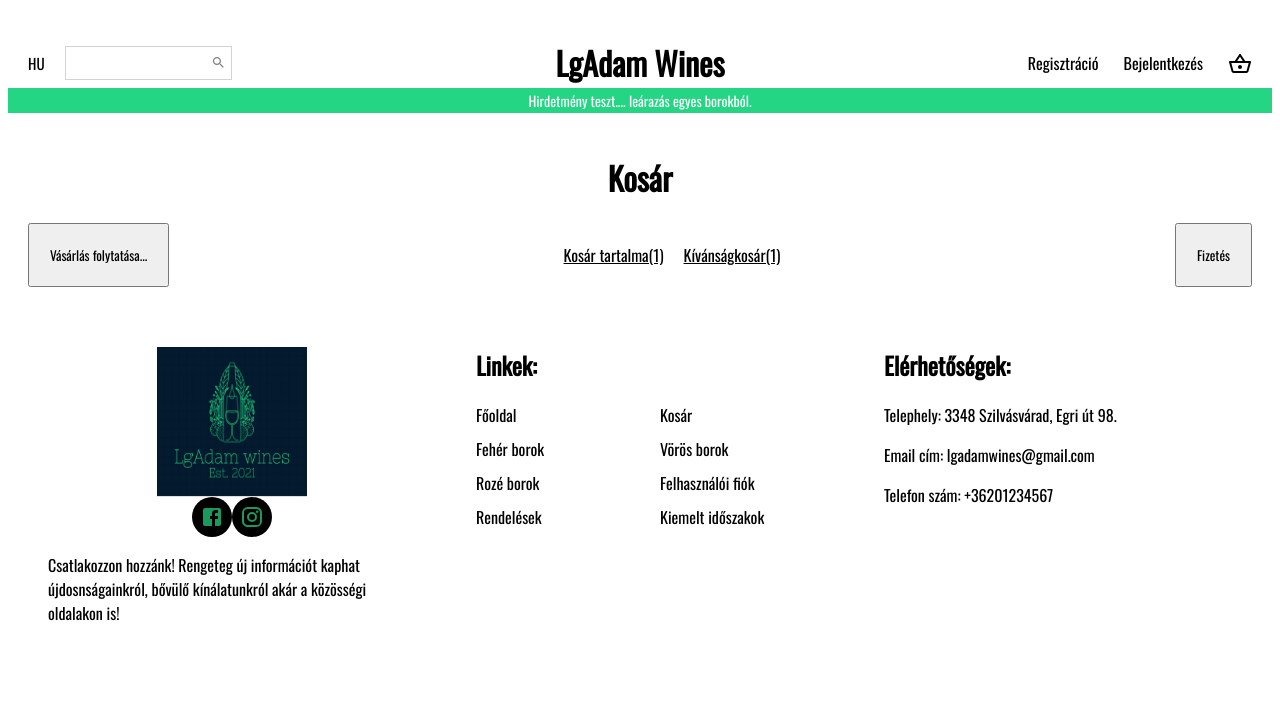
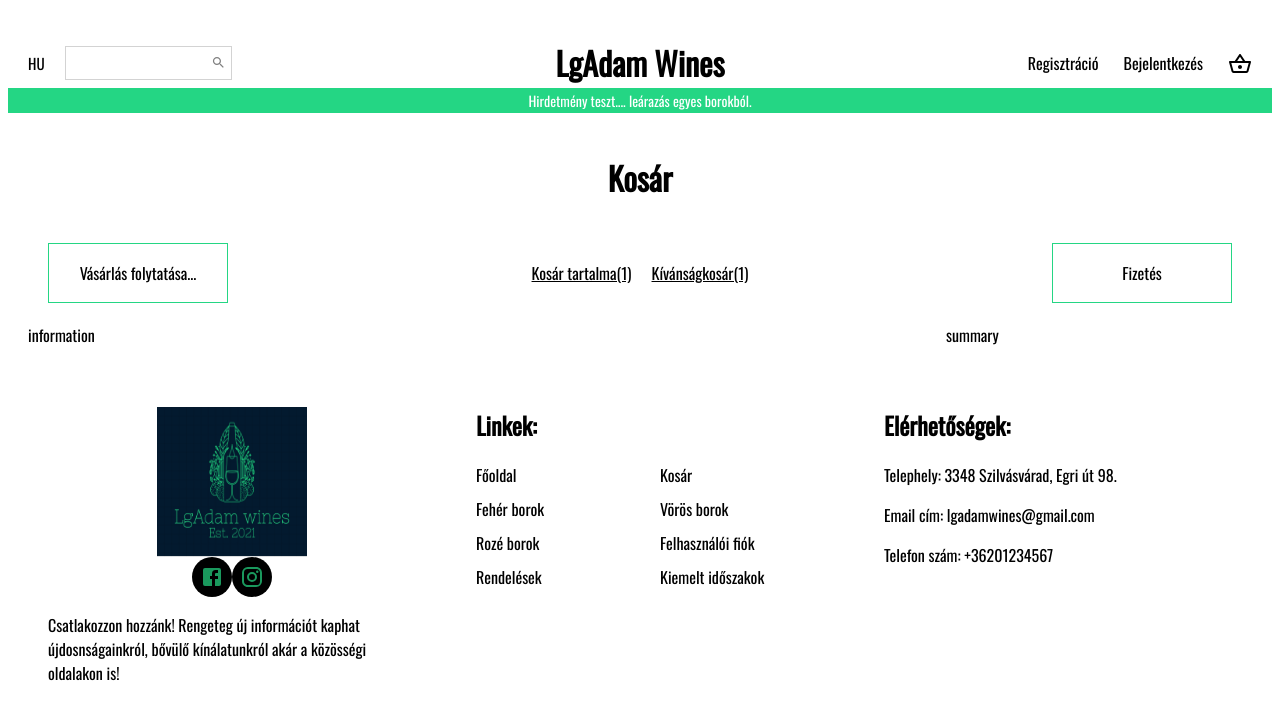
Before and after one commit to lgadam/ii3vey_szakd, a React (Create React App) app in the folder my-app/: page / in a window 1280 px wide. Shown: the top 720 px of the page. Built offline with nearby package versions, Linux system fonts and the light colour scheme.

Commit message:
Cart page: added information and summary components
Cart page: added information and summary components

```diff
--- a/my-app/src/Pages/Cart.jsx
+++ b/my-app/src/Pages/Cart.jsx
@@ -2,7 +2,7 @@ import Navbar from '../Components/Navbar'
 import Footer from '../Components/Footer'
 import Announcement from '../Components/Announcement'
 import styled from 'styled-components'
-
+import "../Components/Slider.css"
 const Container = styled.div``
 const Wrapper = styled.div`
     padding: 20px;
@@ -13,6 +13,7 @@ const Title = styled.h1`
 const Begin = styled.div`
     display: flex;
     align-items: center;
+    padding: 20px;
     justify-content: space-between;
 `
 const BeginTexts = styled.div``
@@ -22,12 +23,17 @@ const BeginTxt = styled.span`
     margin: 0px 10px;
 `
 
-const BeginBtn = styled.button`
-    cursor: pointer;
-    padding: 20px;
-    font-weight: 500;
+const BeginBtn = styled.button``
+const End = styled.div`
+    display: flex;
+    justify-content: space-between;
 `
-const End = styled.div``
+const Information = styled.div`
+    flex: 3;
+`
+const Summary = styled.div`
+    flex: 1;
+`
 const Cart = () => {
   return (
     <Container>
@@ -36,14 +42,17 @@ const Cart = () => {
         <Wrapper>
             <Title>Kosár</Title>
             <Begin>
-                <BeginBtn>Vásárlás folytatása...</BeginBtn>
+                <BeginBtn className='btn-slider'>Vásárlás folytatása...</BeginBtn>
                 <BeginTexts>
                 <BeginTxt>Kosár tartalma(1)</BeginTxt>
                 <BeginTxt>Kívánságkosár(1)</BeginTxt>
                 </BeginTexts>
-                <BeginBtn>Fizetés</BeginBtn>
+                <BeginBtn className='btn-slider'>Fizetés</BeginBtn>
             </Begin>
-            <End></End>
+            <End>
+                <Information>information</Information>
+                <Summary>summary</Summary>
+            </End>
         </Wrapper>
         <Footer />
     </Container>
```
